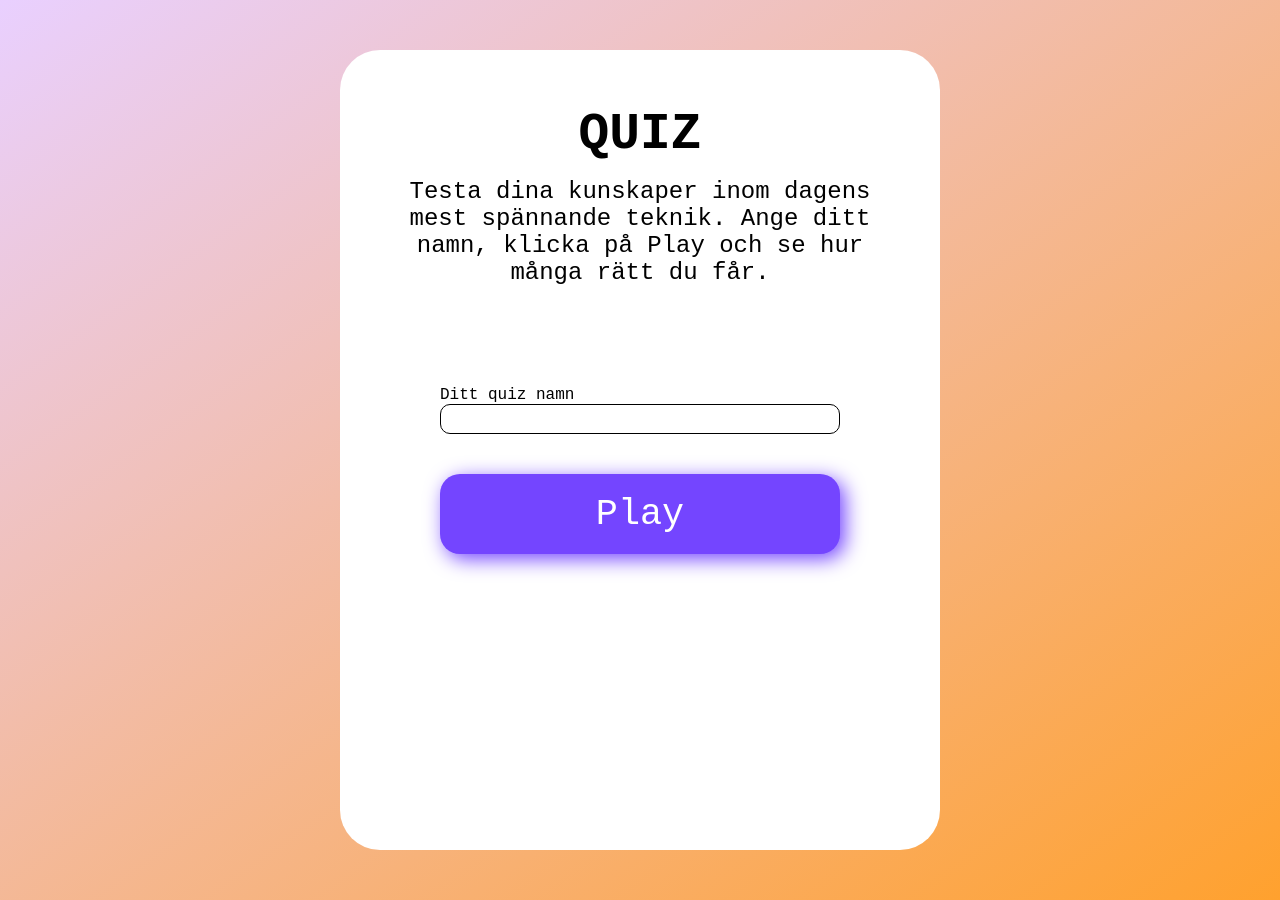
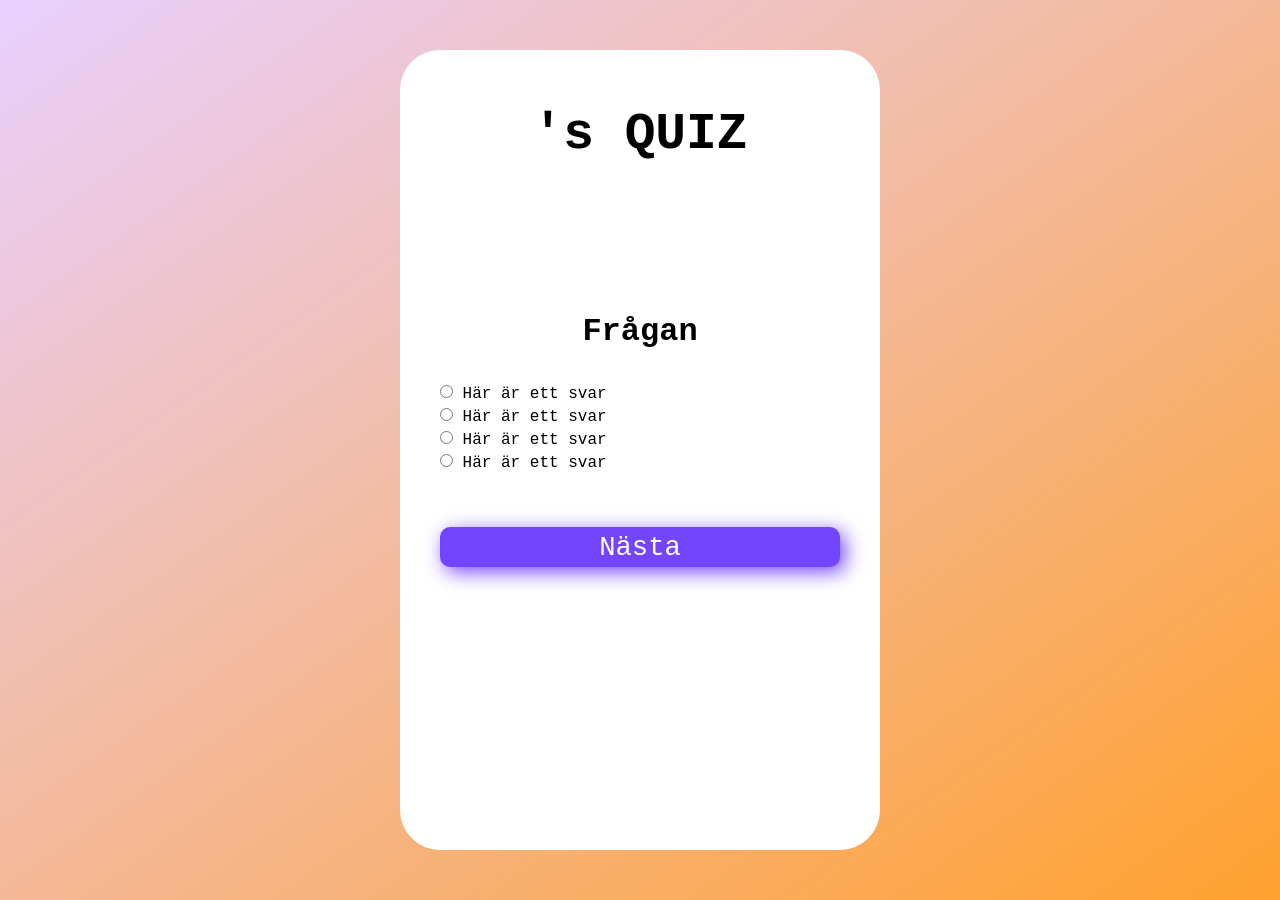
Before and after one commit to Pauline444/quiz, a plain HTML site: page index.html in a window 1280 px wide. Both pictures are taken after a click on the button "Play". Drawn offline with Linux system fonts and the light colour scheme.

Commit message:
adding innerHTML with html structrure in js

```diff
--- a/sass/_index.scss
+++ b/sass/_index.scss
@@ -28,6 +28,20 @@ h1 {
 
     @include tablet {
         font-size: 3rem;
+    }
+}
+
+h2 {
+    text-align: center;
+    font-size: 2rem;
+    margin: 35px;
+
+    @include mobile {
+        font-size: 1.6rem;
+    }
+
+    @include tablet {
+        font-size: 1.8rem;
     }
 }
 
@@ -71,7 +85,7 @@ p {
     }
 
     main {
-        input {
+        #name {
             padding: 10px;
             border-radius: 10px;
             width: 400px;
@@ -92,12 +106,16 @@ p {
             }
         }
 
+        #q {
+            margin-bottom: 10px;
+        }
+
         label {
             font-family: $font-main;
 
         }
 
-        .btn {
+        .btn.play {
             color: white;
             font-size: 2.3rem;
             width: 400px;
@@ -123,7 +141,39 @@ p {
             }
         }
 
-        .btn:hover {
+        .btn.play:hover {
+            background-color: $bg-btn-hover;
+            box-shadow: 2px 2px 30px $bg-btn;
+        }
+
+        .btn.next {
+            color: white;
+            font-size: 1.7rem;
+            width: 400px;
+            height: 40px;
+            border: none;
+            margin-top: 50px;
+            box-shadow: 5px 5px 20px $bg-btn;
+            cursor: pointer;
+            border-radius: 10px;
+            background-color: $bg-btn;
+            font-family: $font-main;
+
+            @include mobile {
+                font-size: 1.3rem;
+                width: 280px;
+                height: 30px;
+                border-radius: 10px;
+            }
+
+            @include tablet {
+                font-size: 1.5rem;
+                width: 350px;
+                height: 35px;
+            }
+        }
+
+        .btn.next:hover {
             background-color: $bg-btn-hover;
             box-shadow: 2px 2px 30px $bg-btn;
         }
--- a/script.js
+++ b/script.js
@@ -14,6 +14,22 @@ playBtn.addEventListener('click', function () {
     console.log(userName);
     quizContainer.innerHTML = `<header>
             <h1>${userName}'s QUIZ</h1>
-            <div class="progress-bar" style="width: ${jsonElement}%"></div>
-        </header>`;
+            <div class="progress-bar" style="width: %"></div>
+        </header>
+        <main>
+        <div class="quiz-question">
+                <h2>Frågan</h2>
+                <div class="quiz-options">
+                    <input type="radio" id="q" name="question">
+                    <label for="q">Här är ett svar</label><br>
+                    <input type="radio" id="q" name="question">
+                    <label for="q">Här är ett svar</label><br>
+                    <input type="radio" id="q" name="question">
+                    <label for="q">Här är ett svar</label><br>
+                    <input type="radio" id="q" name="question">
+                    <label for="q">Här är ett svar</label>
+                </div>
+                <button class="btn next">Nästa</button>
+            </div>
+        </main>`;
 })
```
Also changed, not shown: sass/styles.css, 1 other file.
